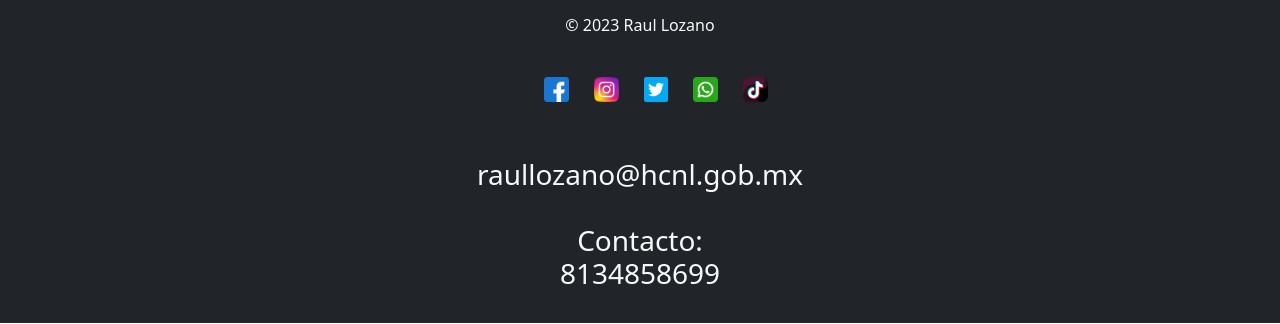
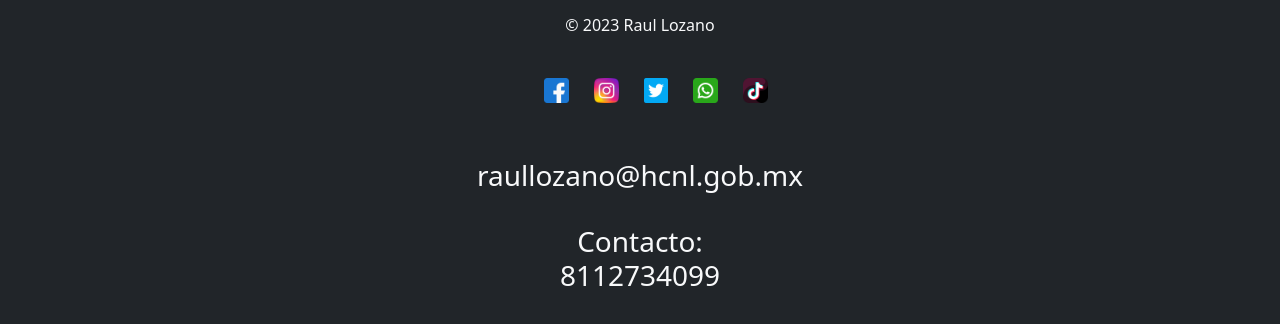
Before and after one commit to eduardo20020/ProyectoPoliticoRaul, a plain HTML site: page index.html in a window 1280 px wide. Shown: the part 2566-2890 px from the top of the page. Drawn offline with nearby package versions, Linux system fonts and the light colour scheme.

Commit message:
Add files via upload

```diff
--- a/css/main.css
+++ b/css/main.css
@@ -246,12 +246,18 @@ ESTOS SON LOS ESTILOS DEL FOOTER
 
     }
     .ico{
+        width: 100%;
+    }
+    .aa{
         width: 2%;
     }
 }
 
 @media only screen and (max-width: 767px) {/* Estilos para dispositivos con pantalla más pequeña (móviles) */
 .ico{
+    width: 100%;
+}
+.aa{
     width: 10%;
 }
 
--- a/index.html
+++ b/index.html
@@ -134,18 +134,18 @@
     <ul>
       <br>
       <li id="listadeiconos">
-        <img class="ico" src="img/facebook (2).png" alt="">
-        <img class="ico" src="img/instagram (1).png" alt="" >
-        <img class="ico" src="img/gorjeo (1).png" alt="">
-        <img class="ico" src="img/whatsapp.png" alt="" >
-        <img class="ico" src="img/tik-tok.png" alt="" >
+        <a class="aa" href="https://www.facebook.com/LozanoRaul/?locale=es_LA"><img class="ico" src="img/facebook (2).png" alt=""></a>
+        <a class="aa" href="https://www.instagram.com/raullozanocaballero/reels/?next=https%3A%2F%2Fwww.instagram.com%2Fp%2FCBlH9kkl57p%2Fc%2F18124458640100089%2F%3F__coig_login%3D1"><img class="ico" src="img/instagram (1).png" alt="" ></a>
+        <a class="aa" href=""><img class="ico" src="img/gorjeo (1).png" alt=""></a>
+        <a class="aa" href=""><img class="ico" src="img/whatsapp.png" alt="" ></a>
+        <a class="aa" href=""><img class="ico" src="img/tik-tok.png" alt="" ></a>
       </li>
     </ul>
 <div class="container">
   <p>
     <br>
     <h3>raullozano@hcnl.gob.mx</h3><br>
-    <h3>Contacto:<br>8134858699</h3>
+    <h3>Contacto:<br>8112734099</h3>
   </p>
 </div>
   </footer>
```
